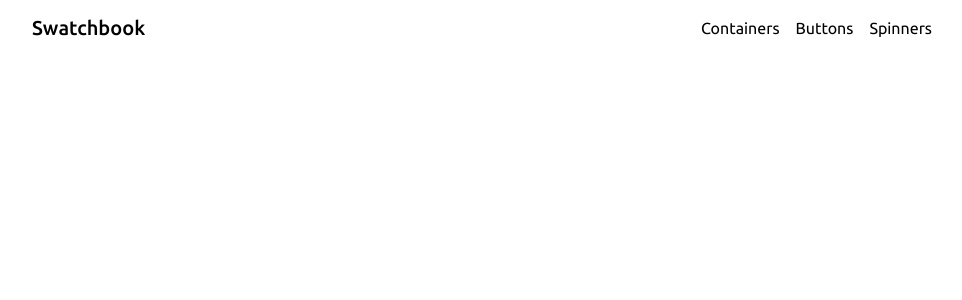
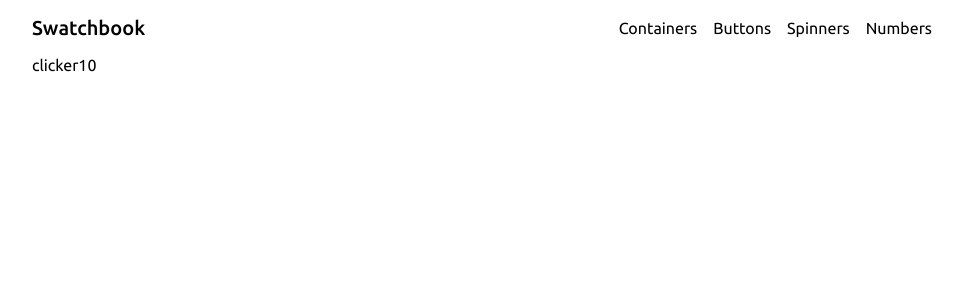
Before and after one commit to asherman-ca/sandbox, a React (Create React App) app: page /numbers in a window 1280 px wide. Shown: the top 300 px of the page, without its empty margins (158-1120 px from the left). Built offline with nearby package versions, Linux system fonts and the light colour scheme.

Commit message:
number ticker progress

```diff
--- a/src/App.js
+++ b/src/App.js
@@ -7,6 +7,7 @@ import Spinners from './pages/Spinners';
 import Layouts from './pages/Layouts';
 import Headers from './pages/Headers';
 import Forms from './pages/Forms';
+import Numbers from './pages/Numbers';
 
 function App() {
 	return (
@@ -17,8 +18,9 @@ function App() {
 				<Route path='/buttons' element={<Buttons />} />
 				<Route path='/spinners' element={<Spinners />} />
 				<Route path='/layouts' element={<Layouts />} />
-				<Route path='/Headers' element={<Headers />} />
-				<Route path='/Forms' element={<Forms />} />
+				<Route path='/headers' element={<Headers />} />
+				<Route path='/forms' element={<Forms />} />
+				<Route path='/numbers' element={<Numbers />} />
 			</Routes>
 		</Router>
 	);
--- /dev/null
+++ b/src/components/Flipper.jsx
@@ -0,0 +1,58 @@
+import React, { useEffect, useState } from 'react';
+
+const Flipper = ({ counter, updated }) => {
+	const [displayNum, setDisplayNum] = useState(counter);
+	const [updatedNum, setUpdatedNum] = useState(counter);
+
+	console.log('counter', counter);
+
+	// useEffect(() => {
+	// 	if (displayNum !== counter) {
+	// 		for (let i = displayNum + 1; i++; i <= counter) {
+	// 			setDisplayNum(i);
+	// 		}
+	// 	}
+	// }, [counter]);
+
+	useEffect(() => {
+		// let startNum = displayNum;
+		// console.log('start', startNum);
+
+		// const timeSet = async (i) => {
+		// 	setTimeout(5000).then(setDisplayNum(i));
+		// };
+		// for (let i = startNum; i <= counter; i++) {
+		// 	console.log(i);
+		// 	timeSet(i);
+		// }
+		// let i = startNum;
+		// while (i <= counter) {
+		// 	console.log(i);
+		// 	// setDisplayNum(i);
+		// 	setTimeout(() => setDisplayNum(i), 1000);
+		// 	i += 1;
+		// }
+
+		setUpdatedNum(counter);
+	}, [counter]);
+
+	useEffect(() => {
+		// let startNum = displayNum;
+		if (updatedNum > displayNum) {
+			setTimeout(
+				setDisplayNum((prev) => prev + 1),
+				1000
+			);
+		}
+	}, [updatedNum, counter, displayNum]);
+
+	console.log('displayNum', displayNum);
+
+	// useEffect(() => {
+	// 	setPrevNum(displayNum);
+	// }, [displayNum]);
+
+	return <div>{displayNum}</div>;
+};
+
+export default Flipper;
--- a/src/components/Nav.jsx
+++ b/src/components/Nav.jsx
@@ -15,6 +15,9 @@ const Nav = () => {
 					<Link to={'/spinners'}>
 						<div>Spinners</div>
 					</Link>
+					<Link to={'/numbers'}>
+						<div>Numbers</div>
+					</Link>
 				</div>
 			</div>
 		</div>
--- a/src/components/UseForm.js
+++ b/src/components/UseForm.js
@@ -10,6 +10,7 @@ export const useForm = (options) => {
 			...data,
 			[key]: value,
 		});
+		console.log('data', data);
 	};
 
 	const handleSubmit = async (e) => {
--- a/src/index.css
+++ b/src/index.css
@@ -4,6 +4,7 @@
 @import './styles/Buttons.css';
 @import './styles/Spinners.css';
 @import './styles/Headers.css';
+@import './styles/Numbers.css';
 
 body {
 	margin: 0;
--- /dev/null
+++ b/src/pages/Numbers.jsx
@@ -0,0 +1,24 @@
+import React, { useState } from 'react';
+import Flipper from '../components/Flipper';
+
+const Numbers = () => {
+	const [counter, setCounter] = useState(10);
+
+	const handleClick = () => {
+		// console.log('hits');
+		setCounter((prev) => prev + 20);
+	};
+
+	return (
+		<div className='container'>
+			<div className='numbers'>
+				<div onClick={handleClick} className='clicker'>
+					clicker
+				</div>
+				<Flipper counter={counter} />
+			</div>
+		</div>
+	);
+};
+
+export default Numbers;
--- /dev/null
+++ b/src/styles/Numbers.css
@@ -0,0 +1,7 @@
+.numbers {
+	width: 100%;
+	max-width: 900px;
+	margin: 0 auto;
+
+	display: flex;
+}
```
